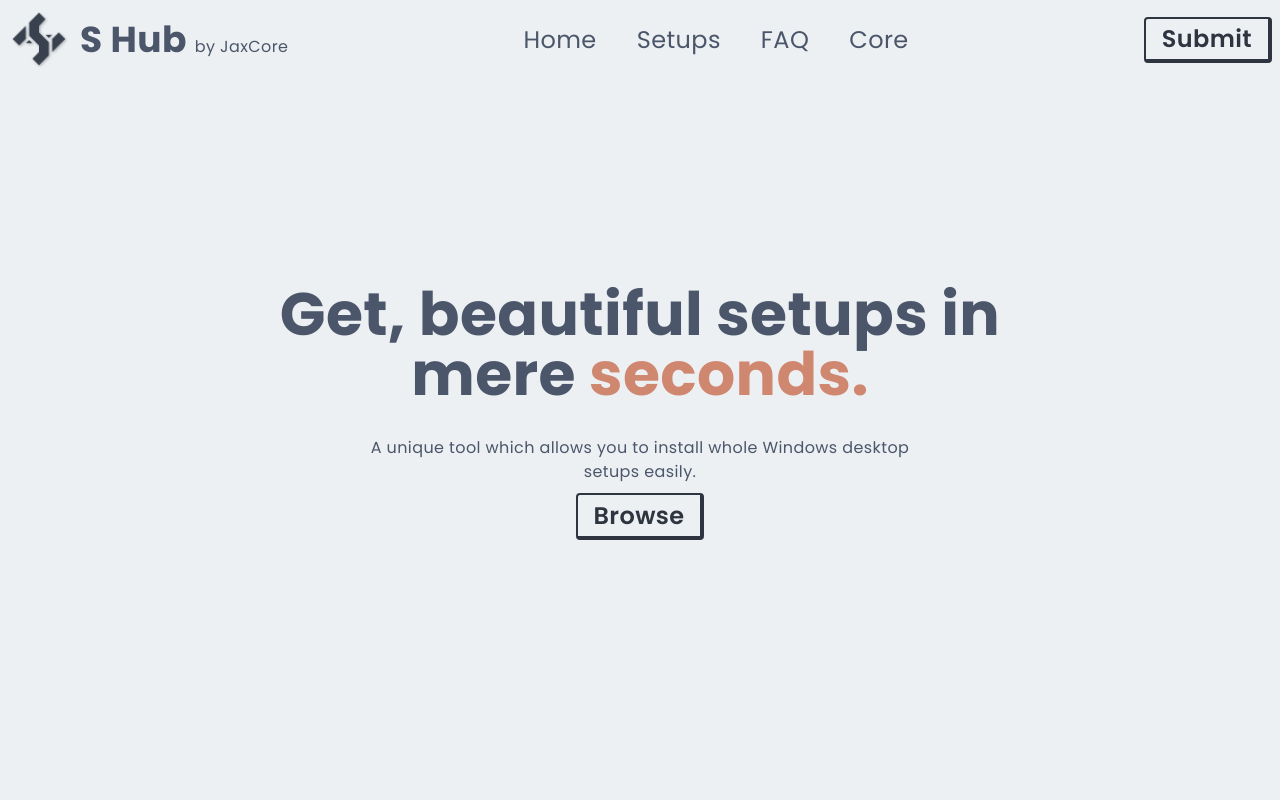
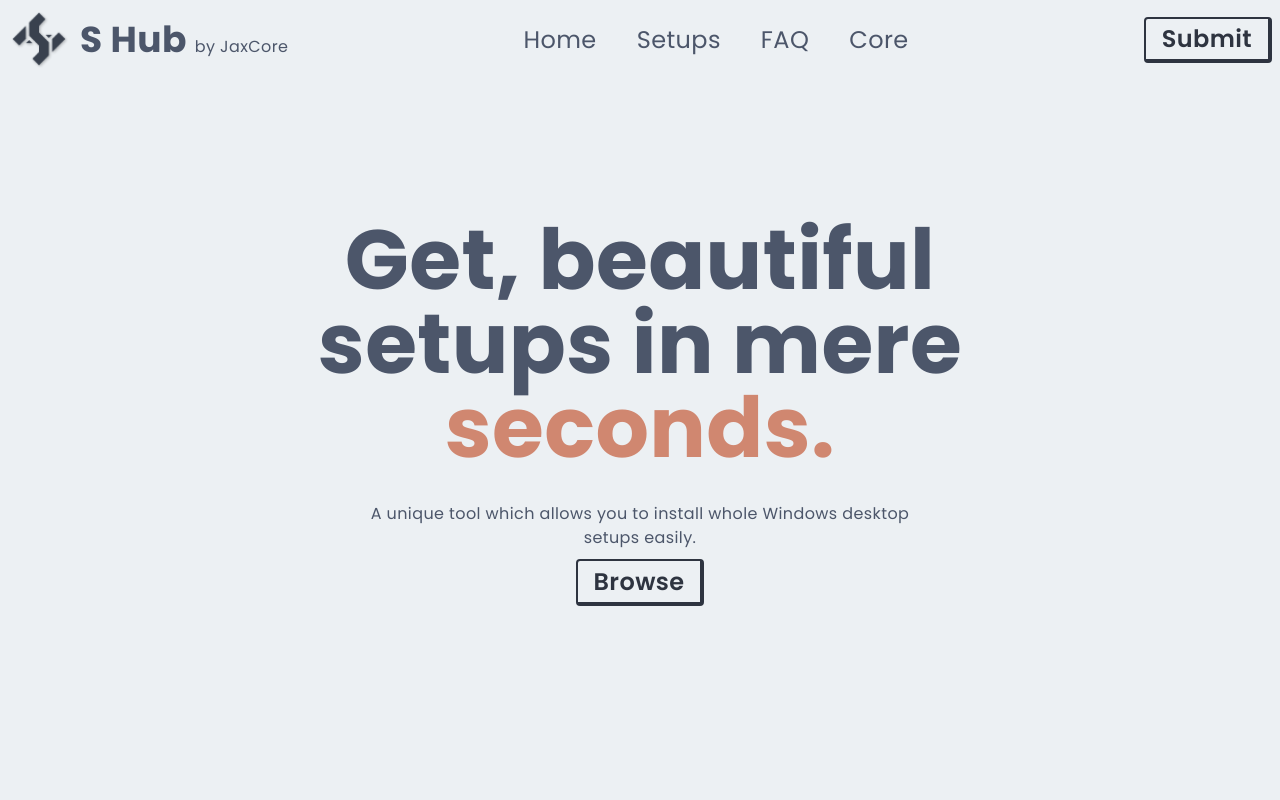
Before and after one commit to Jax-Core/s-hub, a Next.js app: page / in a window 1280 px wide. Shown: the top 800 px of the page. Built offline with nearby package versions, Linux system fonts and the light colour scheme.

Commit message:
Update Main.jsx

```diff
--- a/components/Main.jsx
+++ b/components/Main.jsx
@@ -9,7 +9,7 @@ const Main = () => {
     <div id='home' className='w-full h-screen text-center'>
       <div className='bg-black max-w-[1240px] w-full h-full mx-auto p-2 flex justify-center items-center'>
         <div >
-          <h1 className='py-4 text-gray-700 max-w-[800px]'>
+          <h1 className='py-4 text-[84px] max-w-[800px]'>
             Get, beautiful setups in mere <span className='text-[#D08770]'> seconds.</span>
           </h1>
           <p className='py-4 text-gray-600 sm:max-w-[70%] m-auto'>
```
